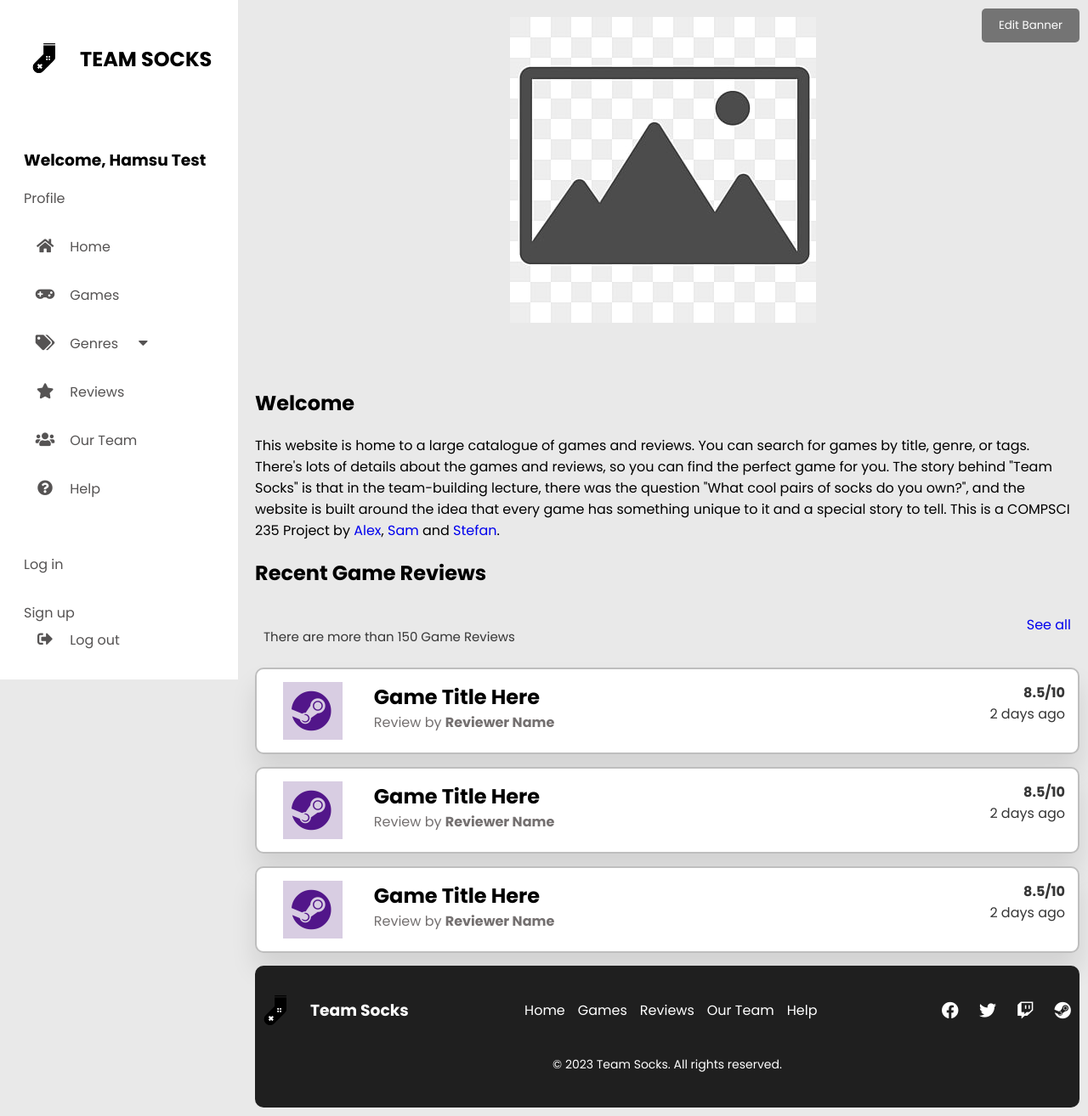
After one commit to histefanhere/cs235-2023-gameswebapp-assignment-alas165_szdr400_hhu354, a Flask app: page /profile in a window 1280 px wide. The commit adds this page. Shown: the whole page at 85% size. Run offline with Flask 3, Linux system fonts and the light colour scheme; some libraries are stand-ins or nearby versions.

Commit message:
profile update

```diff
--- a/games/__init__.py
+++ b/games/__init__.py
@@ -41,6 +41,13 @@ def create_app(test_config=None):
         from .wishlist import wishlist
         app.register_blueprint(wishlist.wishlist_blueprint)
 
+    @app.route('/profile')
+    def profile():
+        user_data = {
+            'username': 'Hamsu Test',
+        }
+        return render_template('profile.html', session=user_data)
+
     @app.errorhandler(404)
     def page_not_found(e):
         return render_template('404.html'), 404
--- a/games/static/css/styles.css
+++ b/games/static/css/styles.css
@@ -398,3 +398,34 @@ footer {
     transform: translateY(0);
   }
 }
+
+.profile-banner {
+  position: relative;
+  text-align: center;
+  padding: 20px; /* Adjust the padding as needed */
+  margin-bottom: 20px; /* Adjust the margin as needed */
+}
+
+#banner-image {
+  max-width: 100%;
+  max-height: 100%;
+  width: auto;
+  height: auto;
+  object-fit: fill;
+}
+
+.edit-banner-button {
+  position: absolute;
+  top: 10px;
+  right: 10px;
+  padding: 10px 20px;
+  background-color: rgba(0, 0, 0, 0.5);
+  color: white;
+  border: none;
+  border-radius: 5px;
+  cursor: pointer;
+}
+
+.edit-banner-button:hover {
+  background-color: rgba(0, 0, 0, 0.7);
+}
--- a/games/static/javascript/scripts.js
+++ b/games/static/javascript/scripts.js
@@ -13,3 +13,18 @@ document.addEventListener("DOMContentLoaded", function() {
       }
   });
 });
+
+function openImageUpload() {
+  document.getElementById('image-upload').click();
+}
+
+function displayImage(input) {
+  const file = input.files[0];
+  const reader = new FileReader();
+
+  reader.onload = function(e) {
+      document.getElementById('banner-image').src = e.target.result;
+  };
+
+  reader.readAsDataURL(file);
+}
--- /dev/null
+++ b/games/templates/profile.html
@@ -0,0 +1,78 @@
+{% extends "layout.html" %}
+
+{% block head %}
+    {{ super() }}
+    <link rel="stylesheet" href="{{ url_for('static', filename='css/main.css') }}" />
+    <script src="{{ url_for('static', filename='javascript/scripts.js') }}"></script>
+    <title>CS235</title>
+{% endblock %}
+
+{% block heading %}
+    <section class="profile-banner">
+        <img id="banner-image" src="{{ url_for('static', filename='img/placeholderbanner.jpg') }}" alt="Profile Banner">
+        <button class="edit-banner-button" onclick="openImageUpload()">Edit Banner</button>
+        <input type="file" id="image-upload" style="display: none;" accept="image/*" onchange="displayImage(this)">
+    </section>
+{% endblock %}
+
+
+{% block content %}
+    <h1 class="main-h1">Welcome</h1>
+
+    This website is home to a large catalogue of games and reviews. You can search for games by title, genre, or tags. There's lots of details about the games and reviews, so you can find the perfect game for you. The story behind "Team Socks" is that in the team-building lecture, there was the question "What cool pairs of socks do you own?", and the website is built around the idea that every game has something unique to it and a special story to tell. This is a COMPSCI 235 Project by <a href="https://github.com/Uni-tato" target="_blank">Alex</a>, <a href="https://github.com/Hamsu-dev" target="_blank">Sam</a> and <a href="https://github.com/histefanhere" target="_blank">Stefan</a>.
+
+    <h1 class="main-h1">Recent Game Reviews</h1>
+
+    <div class="row">
+        <p>There are more than <span>150</span> Game Reviews</p>
+        <a href="#">See all</a>
+    </div>
+
+    <div class="game_card">
+        <div class="game_details">
+            <div class="img">
+                <i class="fab fa-steam"></i>
+            </div>
+            <div class="text">
+                <h2>Game Title Here</h2>
+                <span>Review by <strong>Reviewer Name</strong></span>
+            </div>
+        </div>
+        <div class="game_score">
+            <h4>8.5/10</h4>
+            <span>2 days ago</span>
+        </div>
+    </div>
+
+    <div class="game_card">
+        <div class="game_details">
+            <div class="img">
+                <i class="fab fa-steam"></i>
+            </div>
+            <div class="text">
+                <h2>Game Title Here</h2>
+                <span>Review by <strong>Reviewer Name</strong></span>
+            </div>
+        </div>
+        <div class="game_score">
+            <h4>8.5/10</h4>
+            <span>2 days ago</span>
+        </div>
+    </div>
+
+    <div class="game_card">
+        <div class="game_details">
+            <div class="img">
+                <i class="fab fa-steam"></i>
+            </div>
+            <div class="text">
+                <h2>Game Title Here</h2>
+                <span>Review by <strong>Reviewer Name</strong></span>
+            </div>
+        </div>
+        <div class="game_score">
+            <h4>8.5/10</h4>
+            <span>2 days ago</span>
+        </div>
+    </div>
+{% endblock %}
```
Also changed, not shown: games/static/img/placeholderbanner.jpg (added). Lines whose indentation alone changed are shown as unchanged.
